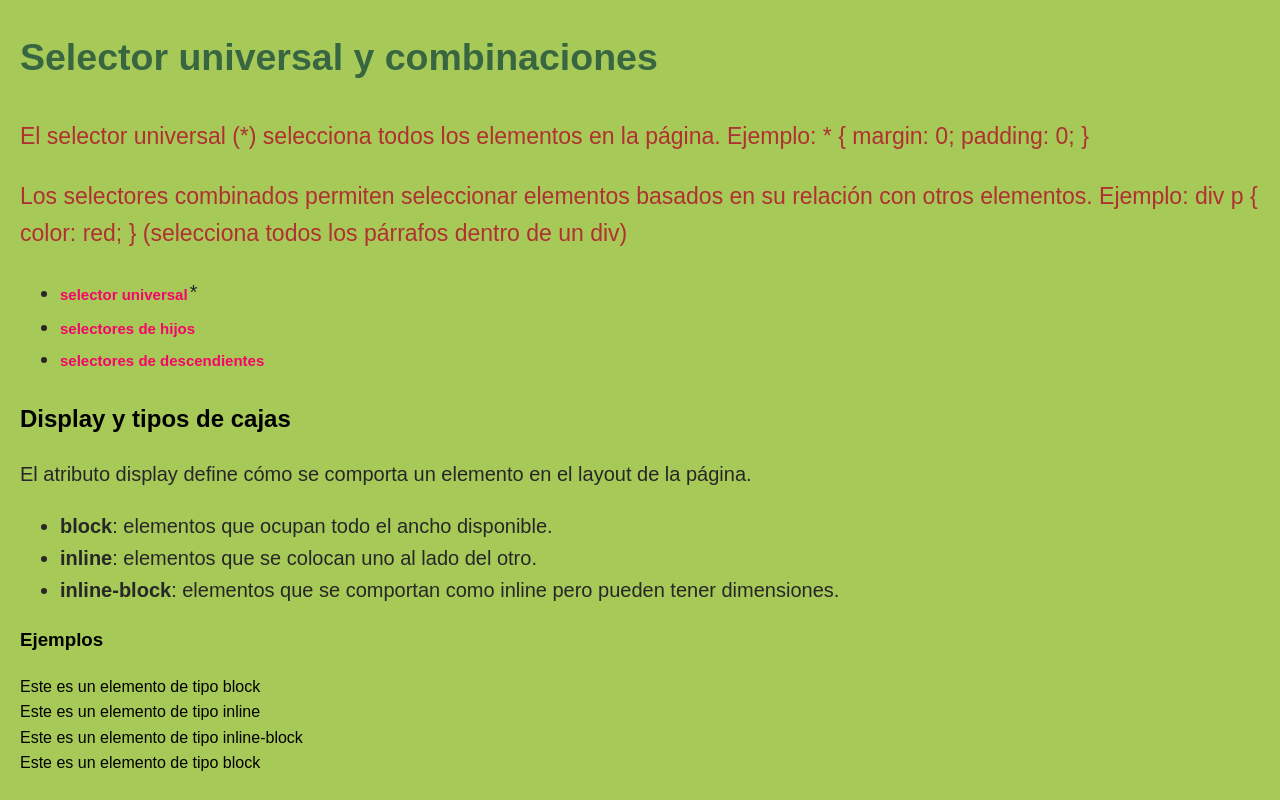
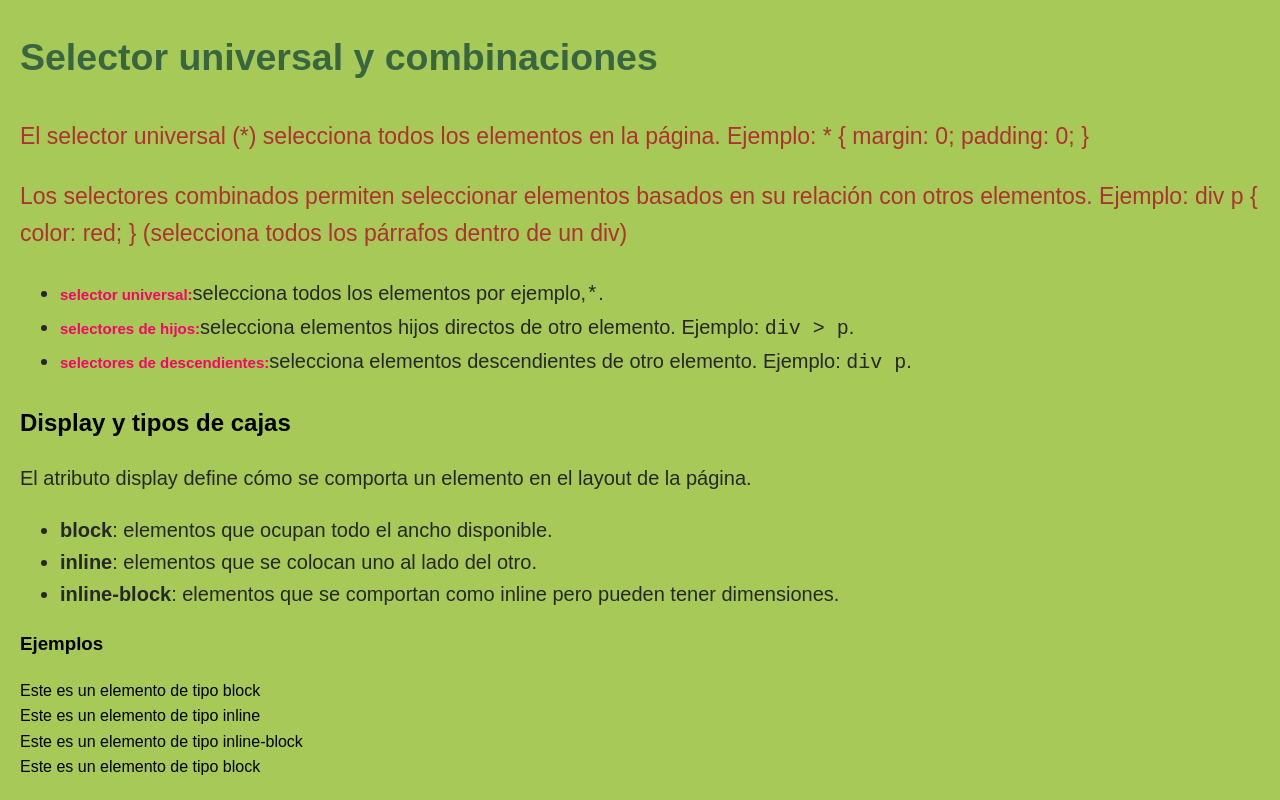
Before and after one commit to lupis1999/CLASEM2-WEB-A, a plain HTML site: page index.html in a window 1280 px wide. Shown: the part 1072-1872 px from the top of the page. Drawn offline with Linux system fonts and the light colour scheme.

Commit message:
Clase1: Update descriptions for universal, child, and descendant selectors in index.html

```diff
--- a/index.html
+++ b/index.html
@@ -47,9 +47,9 @@
           <p>El selector universal (*) selecciona todos los elementos en la página.<strong></strong> Ejemplo: * { margin: 0; padding: 0; }</p>
           <p>Los selectores combinados permiten seleccionar elementos basados en su relación con otros elementos. Ejemplo: div p { color: red; } (selecciona todos los párrafos dentro de un div)</p>
           <ul>
-               <li><strong>selector universal</strong><code>*</code></li>
-               <li><strong>selectores de hijos</strong></li>
-               <li><strong>selectores de descendientes</strong></li>
+               <li><strong>selector universal:</strong>selecciona todos los elementos por ejemplo,<code>*</code>.</li>
+               <li><strong>selectores de hijos:</strong>selecciona elementos hijos directos de otro elemento. Ejemplo: <code>div > p</code>.</li>
+               <li><strong>selectores de descendientes:</strong>selecciona elementos descendientes de otro elemento. Ejemplo: <code>div p</code>.</li>
           </ul>
      </section>
 
```
